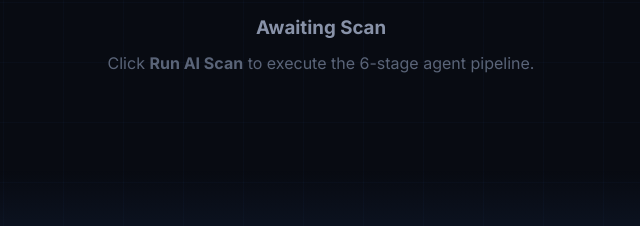
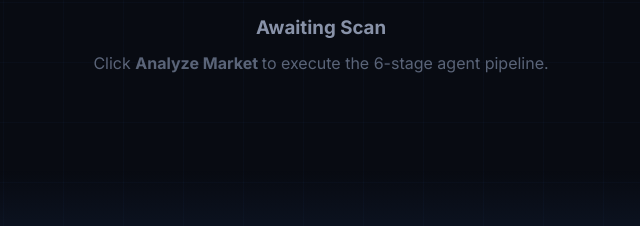
Before and after one commit to GVethaNarayanan/opportunity-radar-final, a plain HTML site: page frontend/index.html in a window 1280 px wide. Shown: the part 478-704 px from the top of the page, 117-757 px from the left. Drawn offline with Linux system fonts and the light colour scheme; no server answers.

Commit message:
Updated button name to Analyze Market

```diff
--- a/frontend/index.html
+++ b/frontend/index.html
@@ -89,7 +89,7 @@
                     <div class="empty-state">
                         <div class="empty-icon">📡</div>
                         <h3>Awaiting Scan</h3>
-                        <p>Click <strong>Run AI Scan</strong> to execute the 6-stage agent pipeline.</p>
+                        <p>Click <strong>Analyze Market </strong> to execute the 6-stage agent pipeline.</p>
                     </div>
                 </div>
             </section>
```
